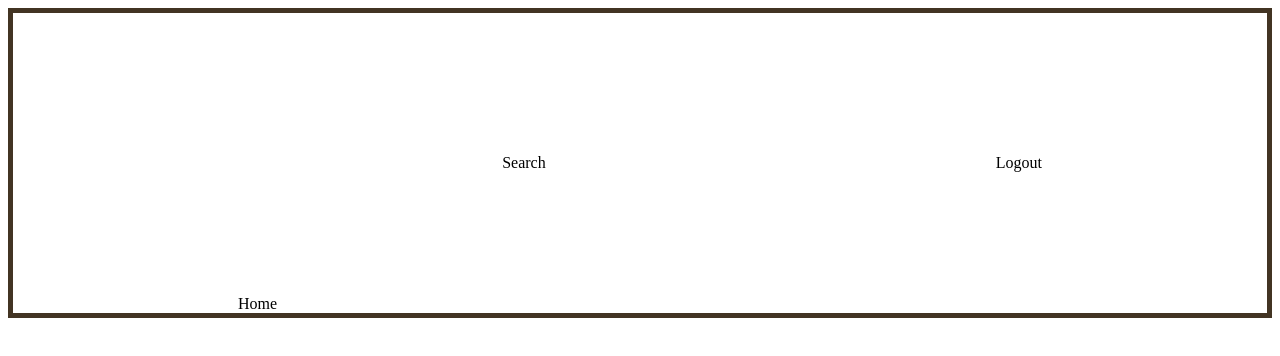
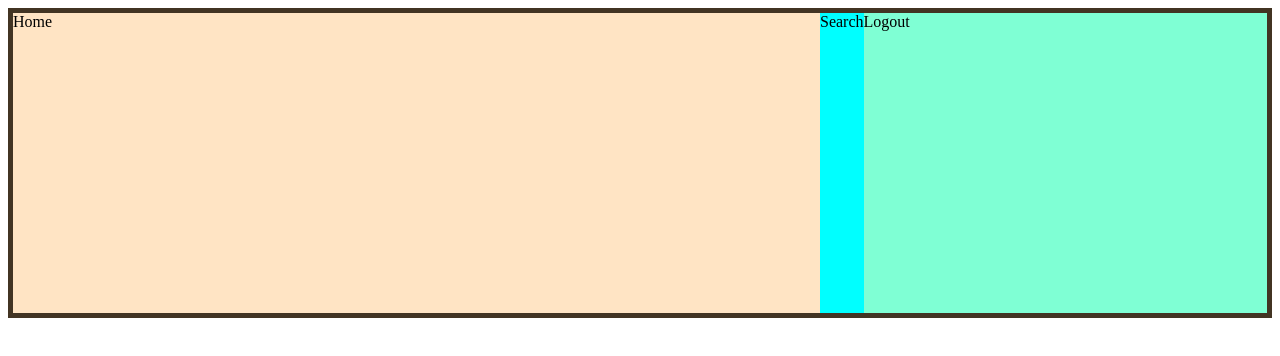
Before and after one commit to Hamzazaheer721/flexbox-duets-v2-FreeCodeCamp-, a plain HTML site: page index.html in a window 1280 px wide. Drawn offline with Linux system fonts and the light colour scheme.

Commit message:
!feat(CT-2/margin-auto-trick): basis style added

```diff
--- a/styles/index.css
+++ b/styles/index.css
@@ -4,6 +4,7 @@
   height: 300px;
 }
 
+/* Lecture# 1 */
 /*if you apply automargins to flex items, it will automatically adjust its specified margin to occupy the extra space in */
 /* in flex container, depending upon the direction in which this auto margin has been applied */
 
@@ -11,15 +12,29 @@
 /* seting the margin-left: auto will push the child to most right side */
 /* settting the margin-top: auto will push the child to the bottom */
 /* sometimes justify-self and align-self may not give the best position then it would work for you */
-.home {
-  margin-left: auto;
-  margin-top: auto;
+.home{
+  background-color: bisque;
 }
-
 .search{
-  margin: auto;
+  background-color: aqua;
 }
 
 .logout{
-  margin: auto;
+  background-color: aquamarine;
 }
+
+/* Lecture# 2 */
+/* if you want to make flexbox responsive then you'll have to given flex property to each of the child */
+/* giving flex 1 to all the child will make flex do maths for you and give equal widths to the containers */
+/* .container > div{
+  flex: 1
+} */
+
+/* giving flex:2 will make a specific flex child take 2x times more space  */
+
+.home {
+  flex: 2
+}
+.logout{
+  flex: 1;
+}
```
